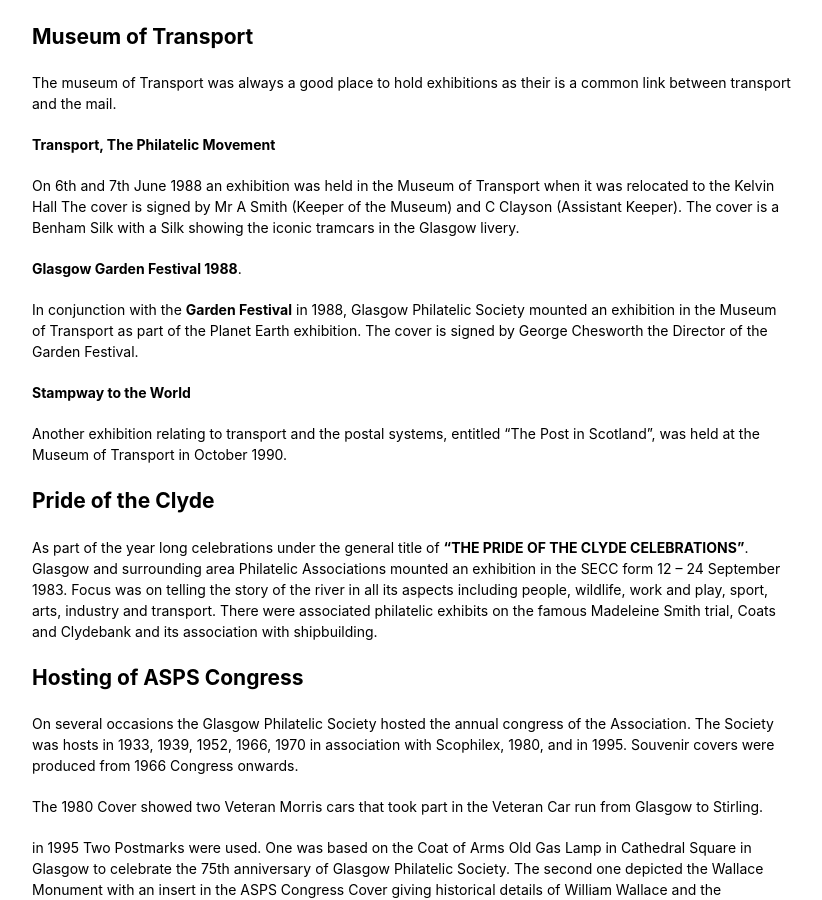
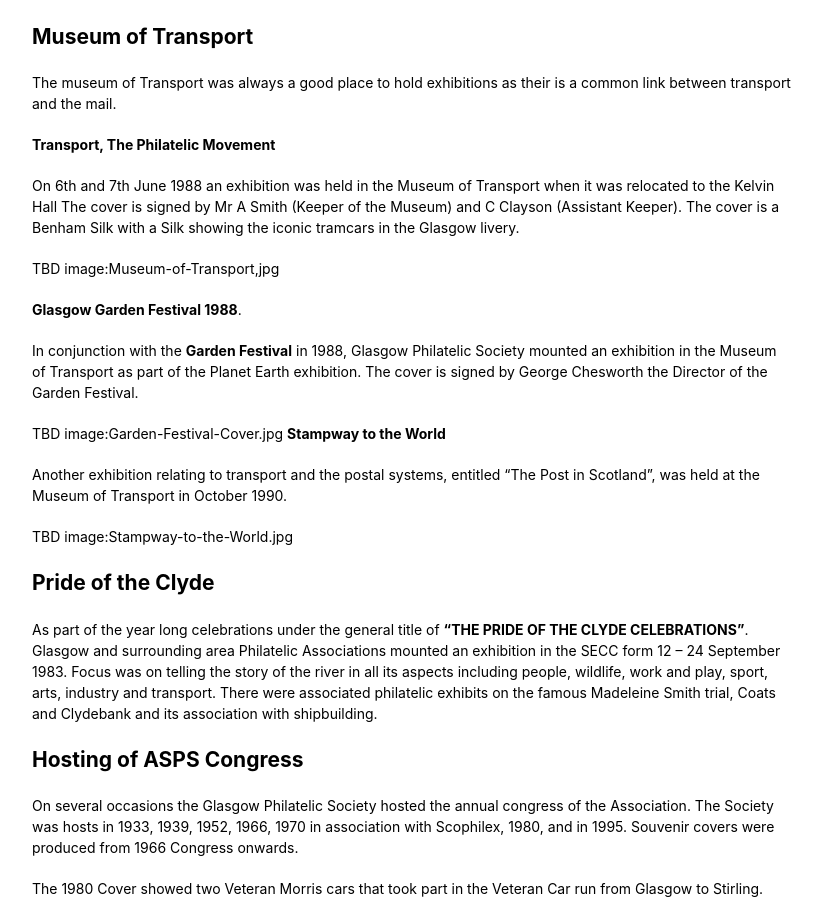
Before and after one commit to astalker/caledonian-stamps, a Jekyll site: the page built from history-glasgow.md, in a window 1280 px wide and 900 px high, scrolled down 4571 px. Shown: the whole window, without its empty margins (338-1160 px from the left). Built offline with Jekyll 4.4.1, drawn with Linux system fonts in a browser that asks for light colours; our own code applies the rules of GitHub Pages for plain Markdown files.

Commit message:
Add image placeholders for exhibitions in history-glasgow.md
Added image placeholders for various exhibitions in Glasgow's history.

```diff
--- a/history-glasgow.md
+++ b/history-glasgow.md
@@ -159,13 +159,18 @@ The museum of Transport was always a good place to hold exhibitions as their is
 
 On 6th and 7th June 1988 an exhibition was held in the Museum of Transport when it was relocated to the Kelvin Hall The cover is signed by Mr A Smith (Keeper of the Museum) and C Clayson (Assistant Keeper). The cover is a Benham Silk with a Silk showing the iconic tramcars in the Glasgow livery.
 
+TBD image:Museum-of-Transport,jpg
+
 **Glasgow Garden Festival 1988**.
 
 In conjunction with the **Garden Festival** in 1988, Glasgow Philatelic Society mounted an exhibition in the Museum of Transport as part of the Planet Earth exhibition. The cover is signed by George Chesworth the Director of the Garden Festival.
 
+TBD image:Garden-Festival-Cover.jpg
 **Stampway to the World**
 
 Another exhibition relating to transport and the postal systems, entitled “The Post in Scotland”, was held at the Museum of Transport in October 1990.
+
+TBD image:Stampway-to-the-World.jpg
 
 ## Pride of the Clyde
 
```
